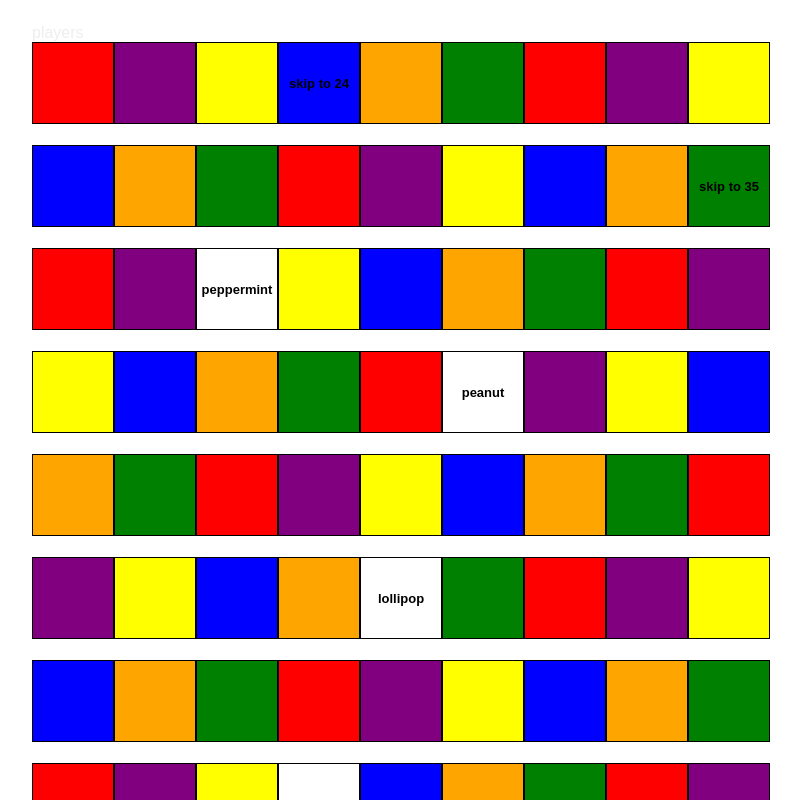
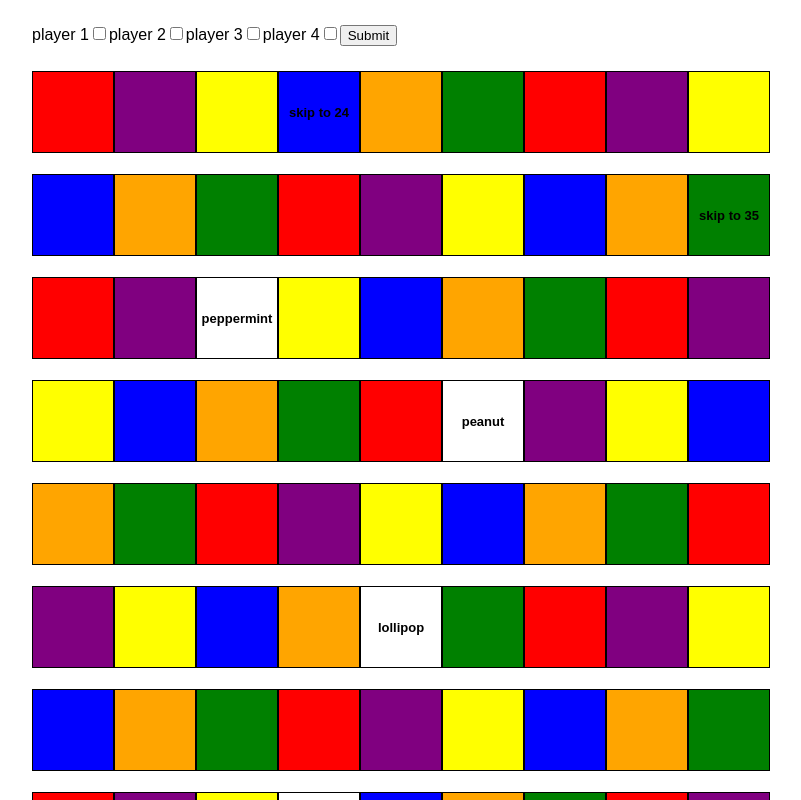
Before and after one commit to darrownet/bitcoin-road, a React app: page / in a window 1280 px wide. Shown: the top 800 px of the page, without its empty margins (208-1009 px from the left). Built offline with nearby package versions, Linux system fonts and the light colour scheme.

Commit message:
added some player functinality

```diff
--- a/src/components/game/_game.scss
+++ b/src/components/game/_game.scss
@@ -19,3 +19,13 @@
     box-sizing: content-box;
   }
 }
+
+.game-on {
+  pointer-events: none;
+  opacity: 0.25;
+}
+
+.players {
+  color: black;
+  margin-bottom: 25px;
+}
--- a/src/components/game/game.tsx
+++ b/src/components/game/game.tsx
@@ -1,4 +1,4 @@
-import {FC} from "react";
+import {FC, useState, FormEvent, ChangeEvent} from "react";
 import {shuffleArray} from "../../core/utils/shuffleArray"
 
 import {cards, gameSpaces} from "../../core/bitcoin_road_gameboard_model"
@@ -18,14 +18,49 @@ cardColors.forEach((color: Colors) => {
     cardDeck.push({color, spaces: 2});
   }
 });
-const shuffledDeck = shuffleArray(cardDeck);
-console.log(shuffledDeck);
 
 const Game: FC<GameProps> = () => {
+
+  const shuffledDeck = shuffleArray(cardDeck);
+
+  const [players, setPlayers] = useState({player1: false, player2: false, player3: false, player4: false});
+  const [gameRunning, setGameRunning] = useState(false);
+
+  const onSubmit = (event:  FormEvent<HTMLFormElement>) => {
+    event.preventDefault();
+    setGameRunning(true);
+  }
+
+  const onPlayerClick = (event: ChangeEvent<HTMLInputElement>) => {
+    console.log(event.target.value, event.target.checked);
+    const _players = {...players};
+    //@ts-ignore
+    _players[event.target.value] = event.target.checked
+    console.log(_players);
+  }
+
   return (
       <div>
-        <div className="player-section">
-          players
+        <div className={`players${(!gameRunning ? ' game-off' : ' game-on')}`}>
+          <form onSubmit={onSubmit}>
+            <label>
+              <span>player 1</span>
+              <input type="checkbox" value="player1" onChange={onPlayerClick}/>
+            </label>
+            <label>
+              <span>player 2</span>
+              <input type="checkbox" value="player2"/>
+            </label>
+            <label>
+              <span>player 3</span>
+              <input type="checkbox" value="player3"/>
+            </label>
+            <label>
+              <span>player 4</span>
+              <input type="checkbox" value="player4"/>
+            </label>
+            <input type="submit"/>
+          </form>
         </div>
         <div className="game">
           <div className="space-section">
```
